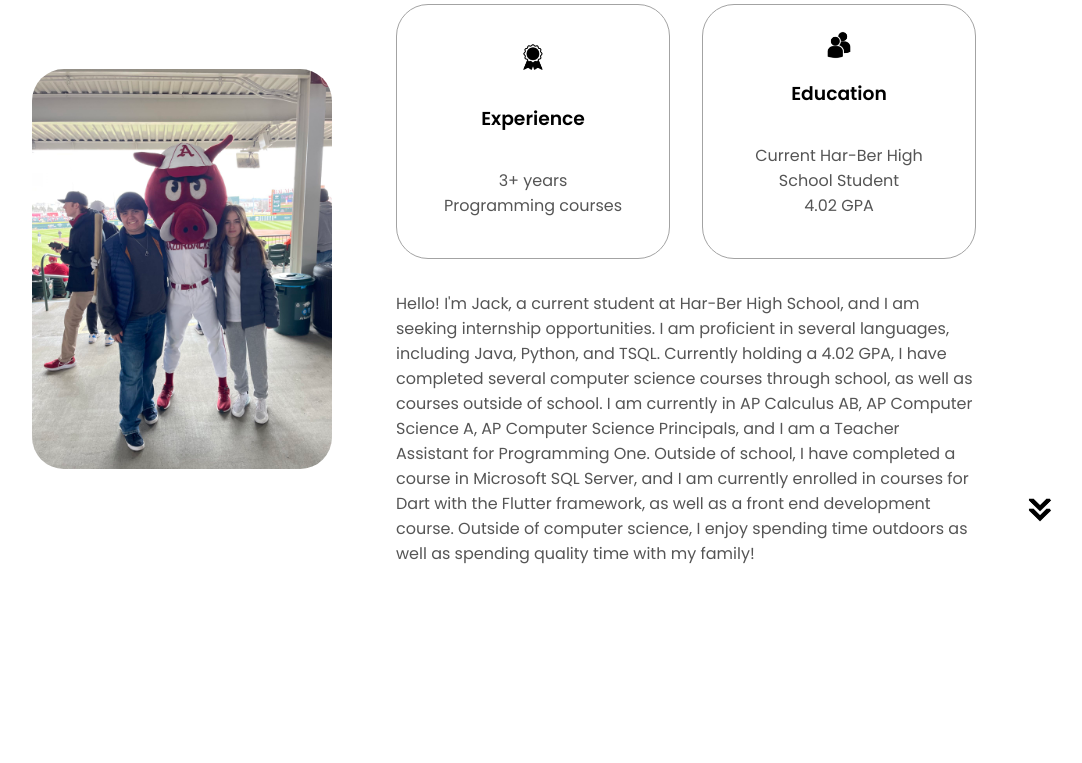
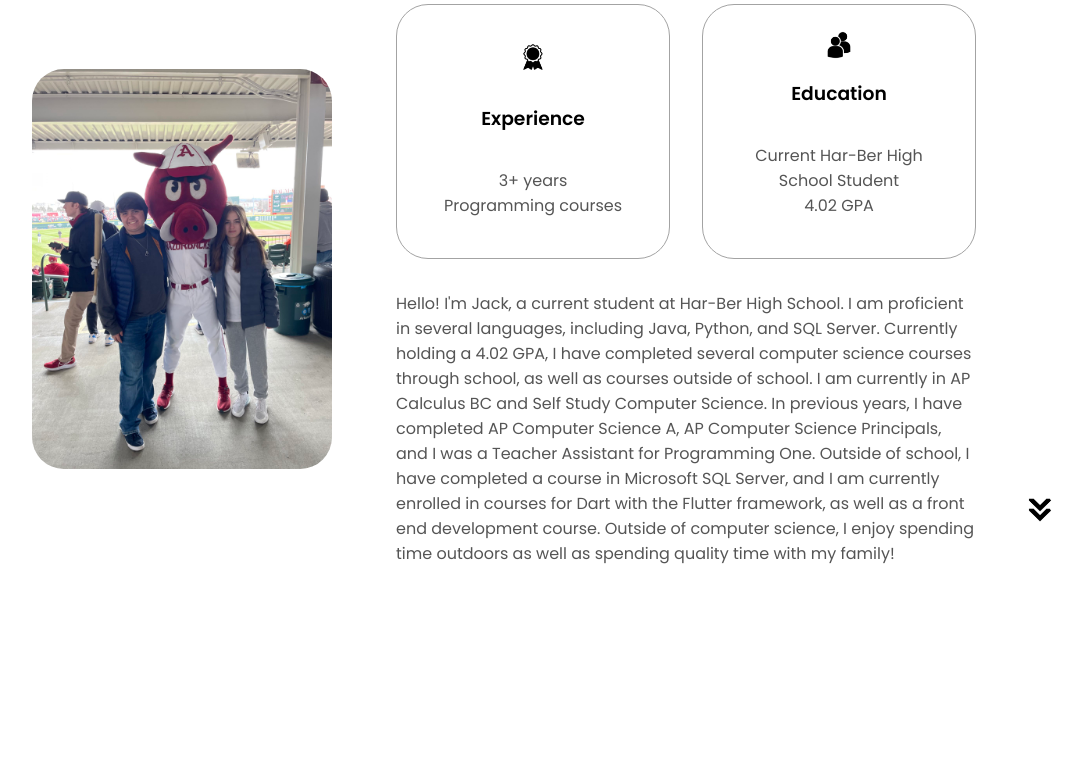
Before and after one commit to Rockymine8/flaskDeveloperWebsite, a Flask app: page / in a window 1280 px wide. Shown: the part 1037-1800 px from the top of the page, without its empty margins (136-1218 px from the left). Run offline with Flask 3, Linux system fonts and the light colour scheme; data comes from the database, SQL or seed files in the repository; both versions use the stored data as it was after the commit; some libraries are stand-ins or nearby versions.

Commit message:
Update Resume to reflect senior year.

```diff
--- a/templates/resume.html
+++ b/templates/resume.html
@@ -130,14 +130,13 @@
                     <div class="text-container">
                         <p>
                             Hello! I'm Jack, a current student at Har-Ber High
-                            School, and I am seeking internship opportunities. I
-                            am proficient in several languages, including Java,
-                            Python, and TSQL. Currently holding a 4.02 GPA, I
+                            School. I am proficient in several languages, including Java,
+                            Python, and SQL Server. Currently holding a 4.02 GPA, I
                             have completed several computer science courses
                             through school, as well as courses outside of
-                            school. I am currently in AP Calculus AB, AP
+                            school. I am currently in AP Calculus BC and Self Study Computer Science. In previous years, I have completed AP
                             Computer Science A, AP Computer Science Principals,
-                            and I am a Teacher Assistant for Programming One.
+                            and I was a Teacher Assistant for Programming One.
                             Outside of school, I have completed a course in
                             Microsoft SQL Server, and I am currently enrolled in
                             courses for Dart with the Flutter framework, as well
```
Also changed, not shown: jack.db.
